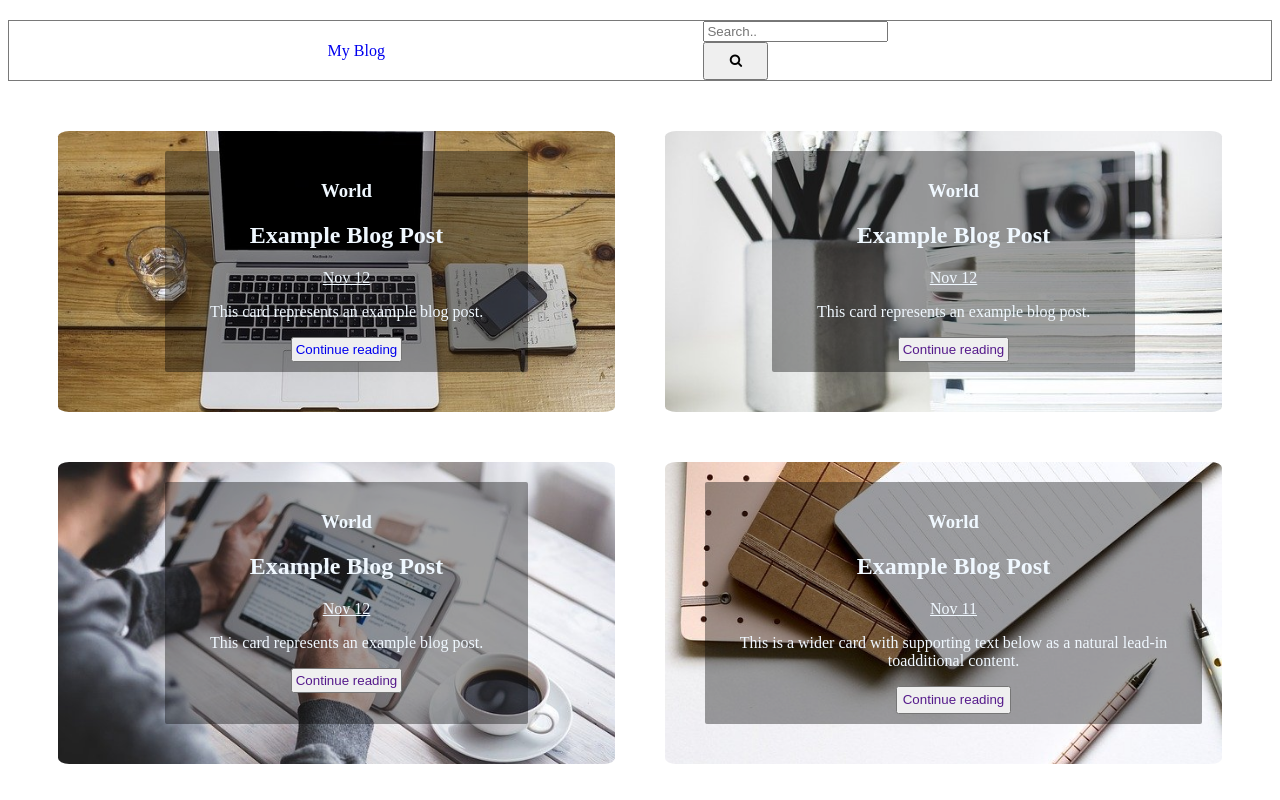
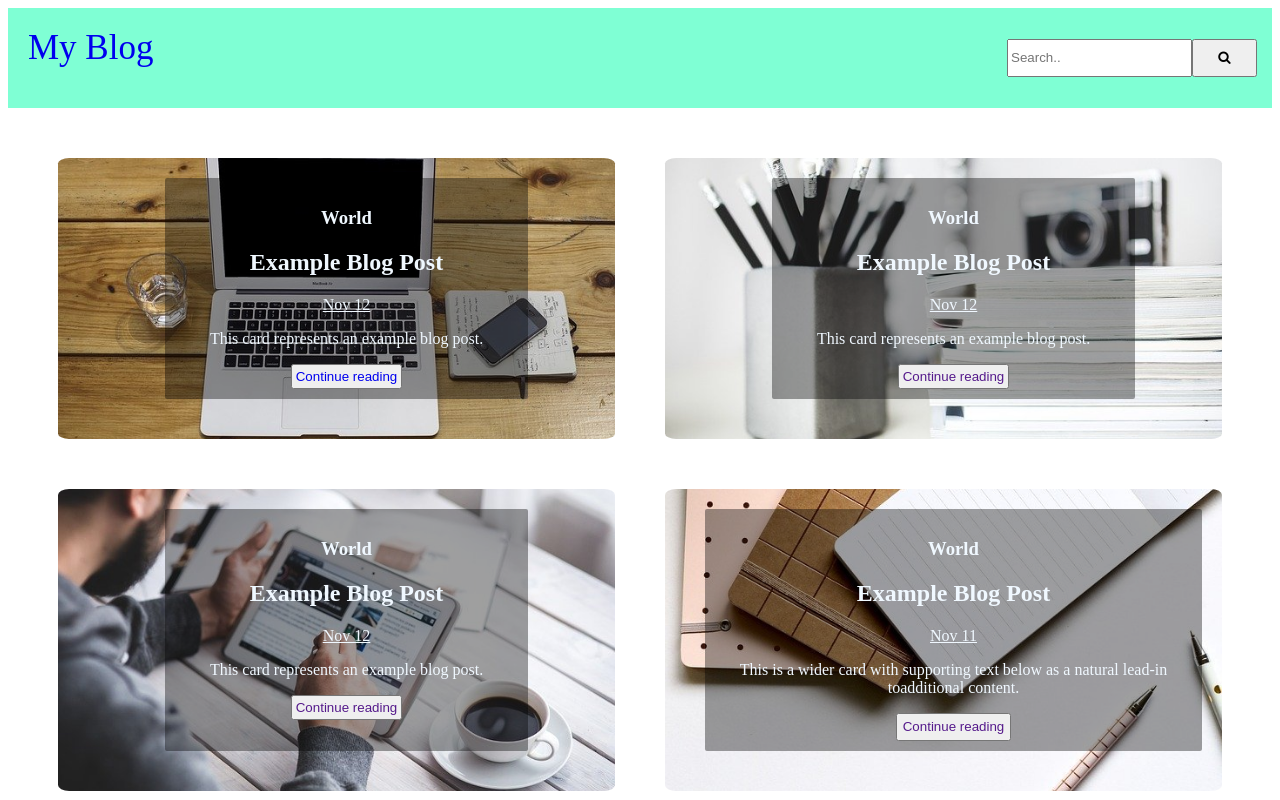
Before and after one commit to HamidRyahi/udacity-personal-blog-project, a plain HTML site: page index.html in a window 1280 px wide. Shown: the top 800 px of the page. Drawn offline with Linux system fonts and the light colour scheme.

Commit message:
Update nav-bar.css

```diff
--- a/css/nav-bar.css
+++ b/css/nav-bar.css
@@ -1,16 +1,21 @@
 .nav-bar {
-  width: auto;
-  color: black;
-  border: 1px solid rgba(0, 0, 0, 0.527);
-  margin: 20px 0px 50px 0px;
-  /* background-color: rgb(239, 255, 220); */
+  background-color: aquamarine;
+  padding: 20px;
 }
 
 #navbar__list {
   display: flex;
   flex-direction: row;
-  justify-content: space-evenly;
-  list-style-type: none;
+  justify-content: space-between;
   align-items: center;
-  padding-left: 0px;
 }
+
+.title {
+  font-size: 35px;
+  margin-bottom: 20px;
+}
+
+.search-form {
+  display: flex;
+  flex-direction: row;
+}
```
